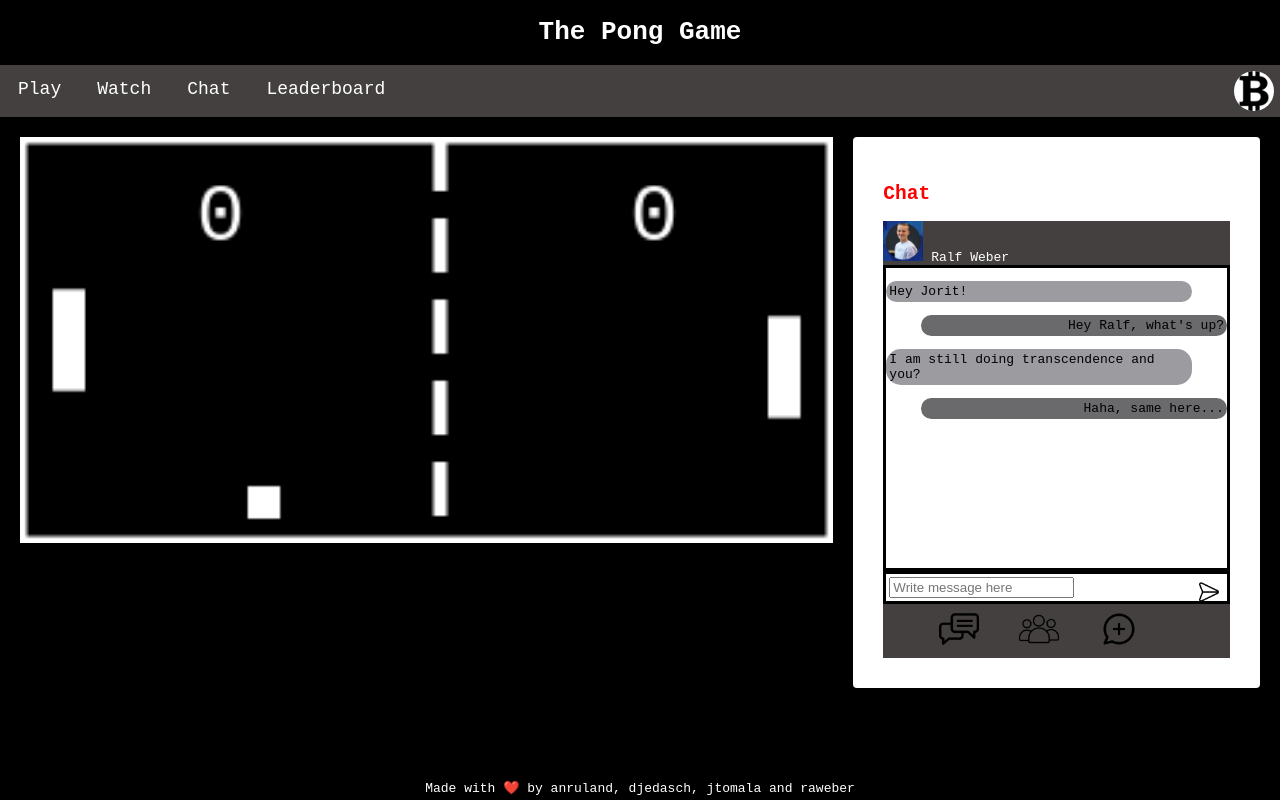
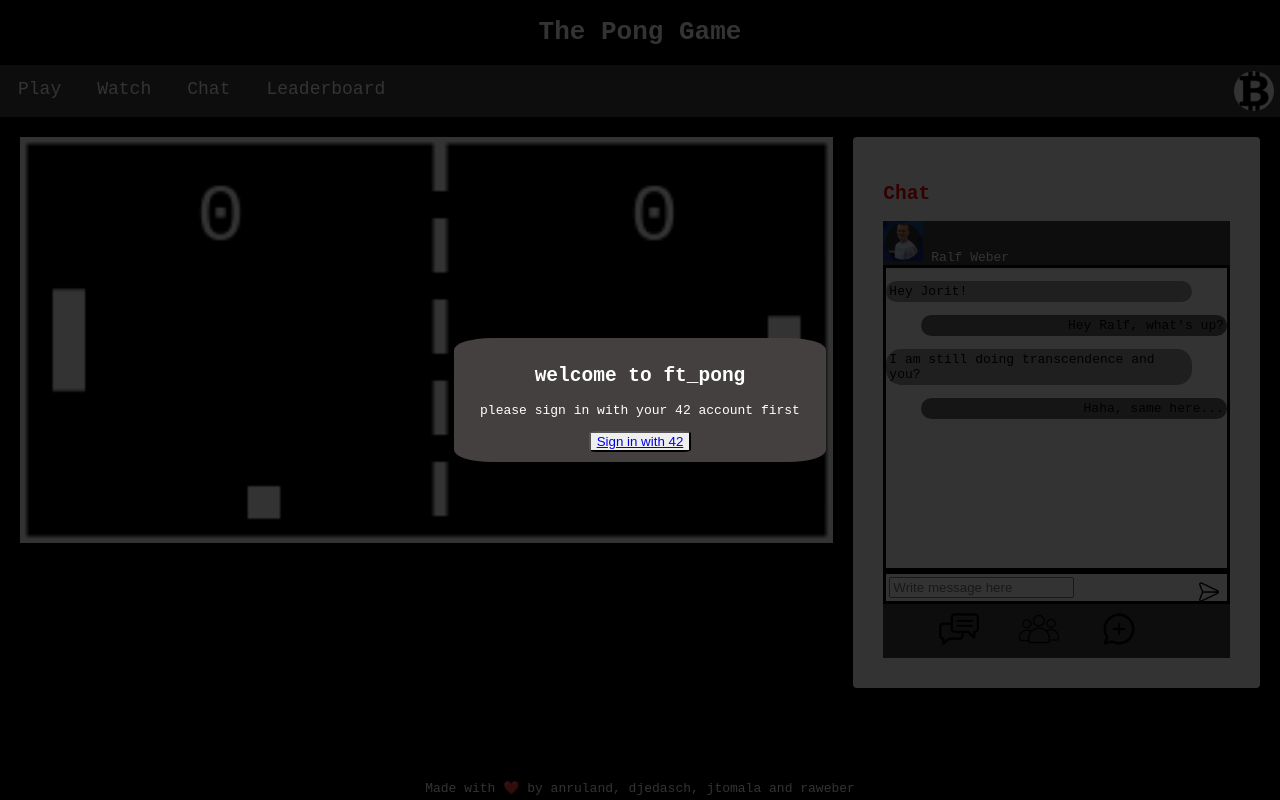
Before and after one commit to amr21code/42_06_ft_transcendence, a Vue app in the folder frontend/: page / in a window 1280 px wide. Built offline with nearby package versions, Linux system fonts and the light colour scheme; no server answers.

Commit message:
loggedIN=false by default

```diff
--- a/frontend/src/App.vue
+++ b/frontend/src/App.vue
@@ -62,7 +62,7 @@ export default defineComponent({
 		// 	})
 		// 	.catch((e: Error) => console.log("Error occured"));
 		// for login popup (42 login)
-		const loggedIn = ref(true); // make 'false' for not showing login screen
+		const loggedIn = ref(false); // make 'false' for not showing login screen
 		const toggleLoginPopup = () => {
 			loggedIn.value = !loggedIn.value; // make this read the session
 		}
```
